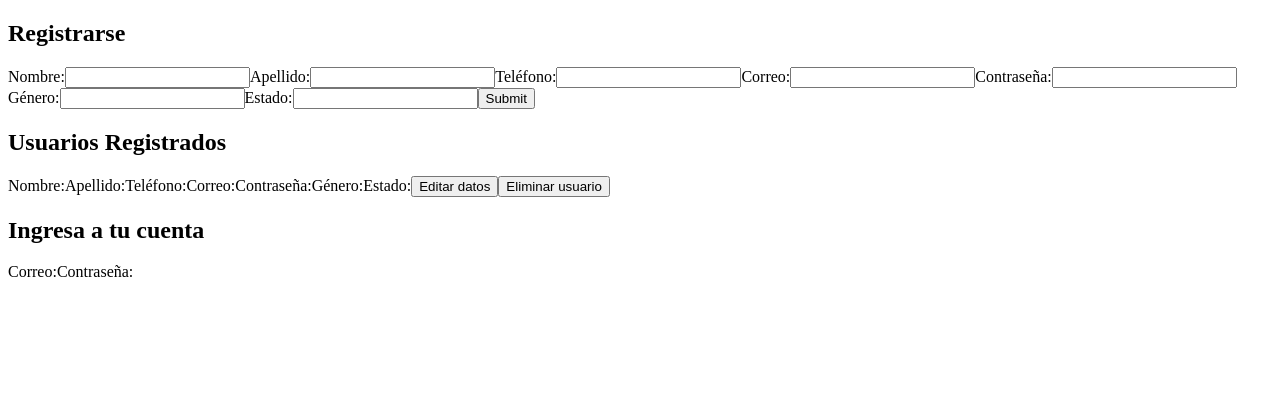
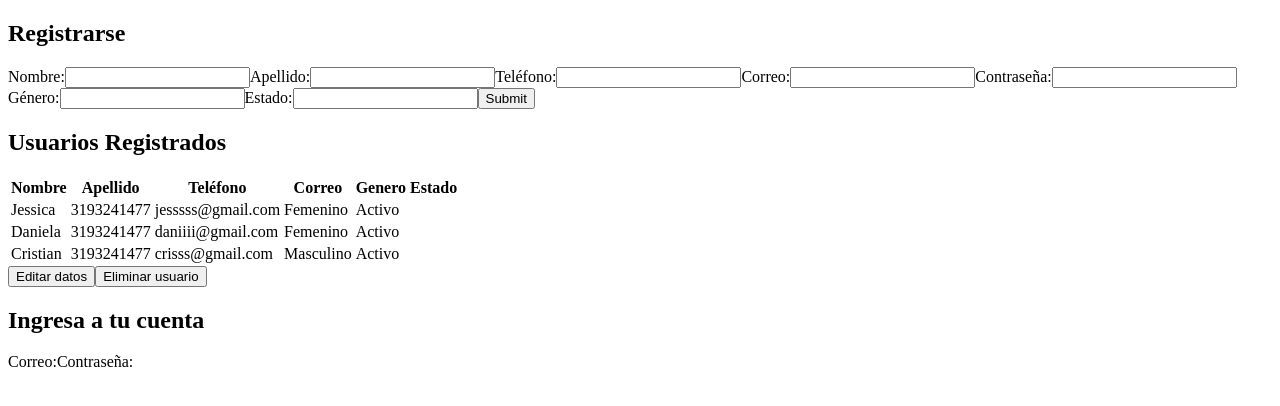
Before and after one commit to daniitoro29/crud-sofi-adopciones, a React (Create React App) app in the folder client/: page / in a window 1280 px wide. Shown: the top 406 px of the page. Built offline with nearby package versions, Linux system fonts and the light colour scheme.

Commit message:
Se crea tabla de usuarios

```diff
--- /dev/null
+++ b/client/src/redux/store.js
@@ -0,0 +1 @@
+// Nos da un estado global
--- a/client/src/views/User/User.jsx
+++ b/client/src/views/User/User.jsx
@@ -1,30 +1,71 @@
 const User = () => {
+
+  const user = [
+    {
+      "Usu_Id": "2ac8321b-784d-4c04-adbd-f8a8c55f46ac",
+      "Usu_Nombre": "Jessica",
+      "Usu_Apellido": "Correa",
+      "Usu_Telefono": "3193241477",
+      "Usu_Correo": "jesssss@gmail.com",
+      "Usu_Contraseña": "1234343",
+      "Usu_Genero": "Femenino",
+      "Usu_Estado": "Activo",
+      "rolRolId": null
+    },
+    {
+      "Usu_Id": "bb9582ac-43c5-491d-91b6-2c0ad935474e",
+      "Usu_Nombre": "Daniela",
+      "Usu_Apellido": "Toro",
+      "Usu_Telefono": "3193241477",
+      "Usu_Correo": "daniiii@gmail.com",
+      "Usu_Contraseña": "1234343",
+      "Usu_Genero": "Femenino",
+      "Usu_Estado": "Activo",
+      "rolRolId": null
+    },
+    {
+      "Usu_Id": "5502a8f2-8157-4ac2-b3e4-bd84f26402b0",
+      "Usu_Nombre": "Cristian",
+      "Usu_Apellido": "Muñoz",
+      "Usu_Telefono": "3193241477",
+      "Usu_Correo": "crisss@gmail.com",
+      "Usu_Contraseña": "1234343",
+      "Usu_Genero": "Masculino",
+      "Usu_Estado": "Activo",
+      "rolRolId": null
+    }
+  ]
 
     return (
       <>
         <h2>Usuarios Registrados</h2>
         <div>
-          <label>
-            Nombre:
-          </label>
-          <label>
-            Apellido:
-          </label>
-          <label>
-            Teléfono:
-          </label>
-          <label>
-            Correo:
-          </label>
-          <label>
-            Contraseña:
-          </label>
-          <label>
-            Género:
-          </label>
-          <label>
-            Estado:
-          </label>
+          <table>
+            <tr>
+              <th>Nombre</th>
+              <th>Apellido</th>
+              <th>Teléfono</th>
+              <th>Correo</th>
+              <th>Genero</th>
+              <th>Estado</th>
+            </tr>
+
+            {
+            user.map(user => {
+             return (
+            <tr>
+              <td>{user.Usu_Nombre}</td>
+              <td>{user.Usu_Telefono}</td>
+              <td>{user.Usu_Correo}</td>
+              <td>{user.Usu_Genero}</td>
+              <td>{user.Usu_Estado}</td>
+              </tr>
+              )
+            })
+          }
+          </table>
+
+
           <button>Editar datos</button>
           <button>Eliminar usuario</button>
         </div>
```
